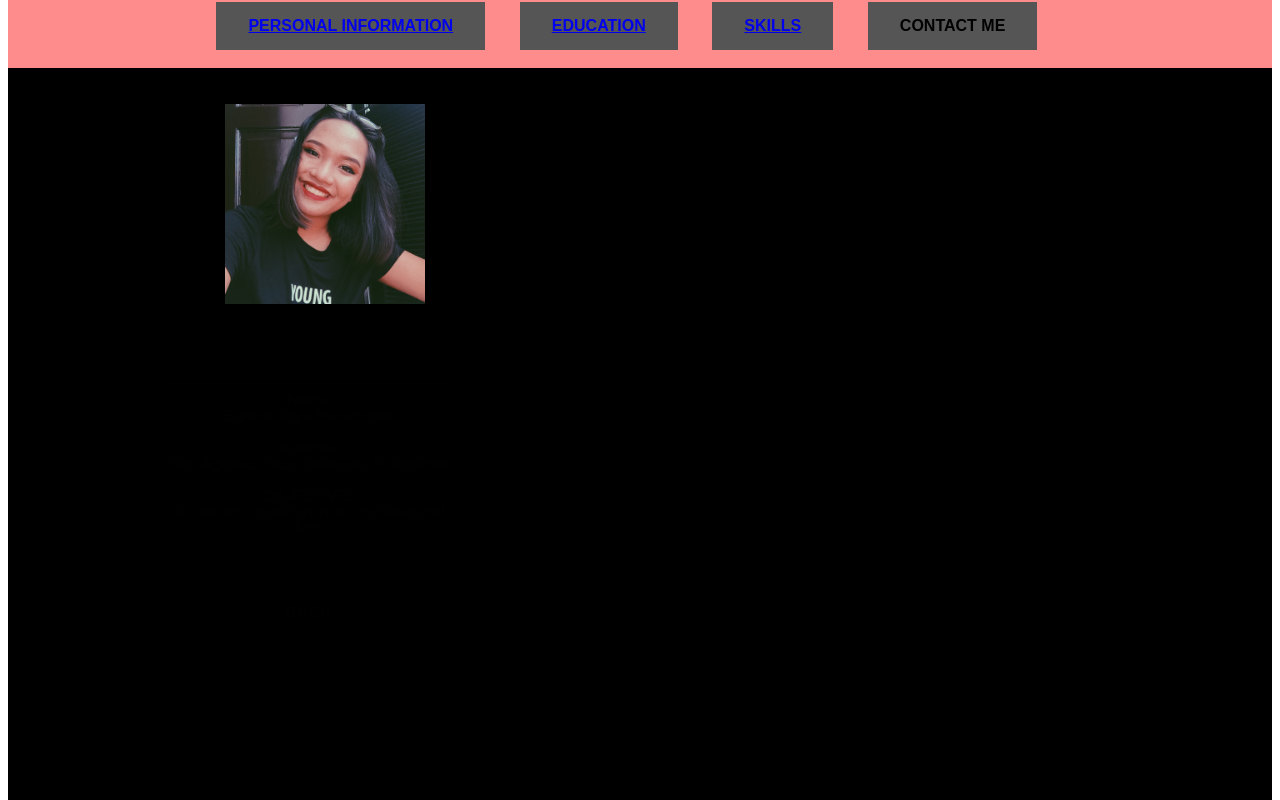
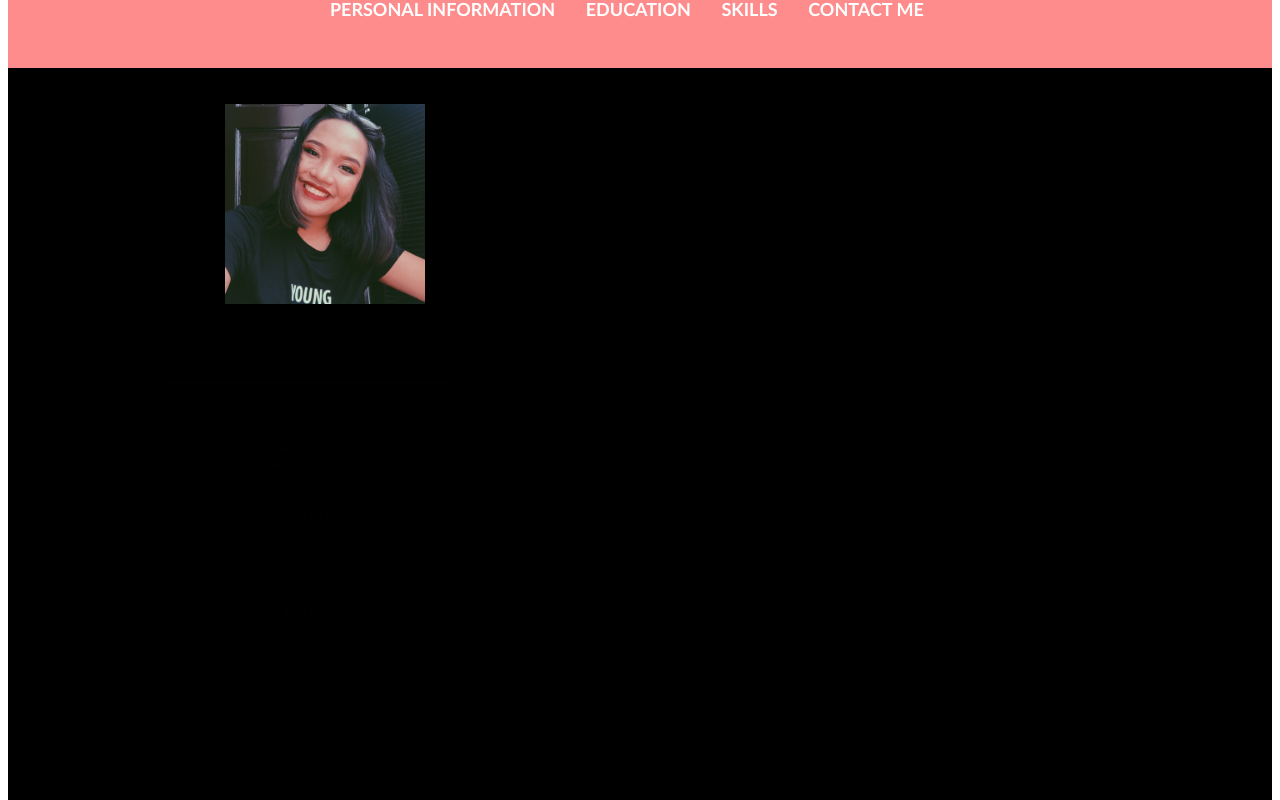
Before and after one commit to Justnairb/ekpenetrante.github.io, a plain HTML site: page index.html in a window 1280 px wide. Shown: the part 128-928 px from the top of the page. Drawn offline with Linux system fonts and the light colour scheme.

Commit message:
Update index.html

```diff
--- a/index.html
+++ b/index.html
@@ -1,20 +1,6 @@
 <html>
 <head><title> EUNICE KAYE PENETRANTE </title>
 <style type="text/css">
-
-.button {
-    background-color: #555555; /* Black */
-    border: none;
-    padding: 15px 32px;
-    text-align: center;
-    text-decoration: none;
-    display: inline-block;
-    font-size: 16px;
-    margin: 4px 2px;
-    cursor: pointer;
-}
-
-.button {background-color: #555555;} /* Black */
 
 #pe
 {background-color: rgb(254, 140, 140);
@@ -62,10 +48,10 @@ margin-right: 50%;
 
 <font face="calibri" size="4" color="white"><br>
 
-<button class="button"><a href="#5"><b>PERSONAL INFORMATION<b></a></button>&nbsp&nbsp&nbsp&nbsp&nbsp&nbsp
-<button class="button"><a href="#5"><b>EDUCATION<b></a></button>&nbsp&nbsp&nbsp&nbsp&nbsp&nbsp
-<button class="button"><a href="#5"><b>SKILLS<b></a></button>&nbsp&nbsp&nbsp&nbsp&nbsp&nbsp
-<button class="button"><b>CONTACT ME<b></button>&nbsp&nbsp&nbsp&nbsp&nbsp&nbsp
+<b>PERSONAL INFORMATION<b>&nbsp&nbsp&nbsp&nbsp&nbsp&nbsp
+<b>EDUCATION<b>&nbsp&nbsp&nbsp&nbsp&nbsp&nbsp
+<b>SKILLS<b>&nbsp&nbsp&nbsp&nbsp&nbsp&nbsp
+<b>CONTACT ME<b>&nbsp&nbsp&nbsp&nbsp&nbsp&nbsp
 
          </font></div>
 	<div id="lol">
```
